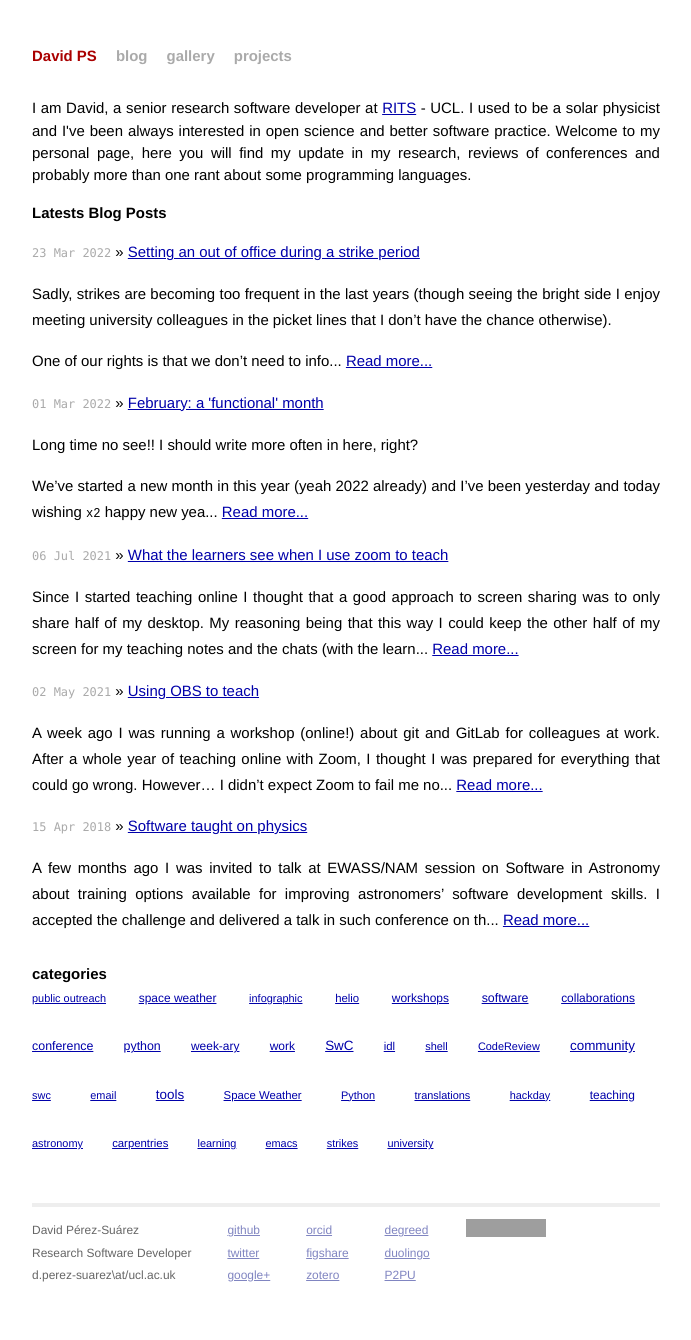
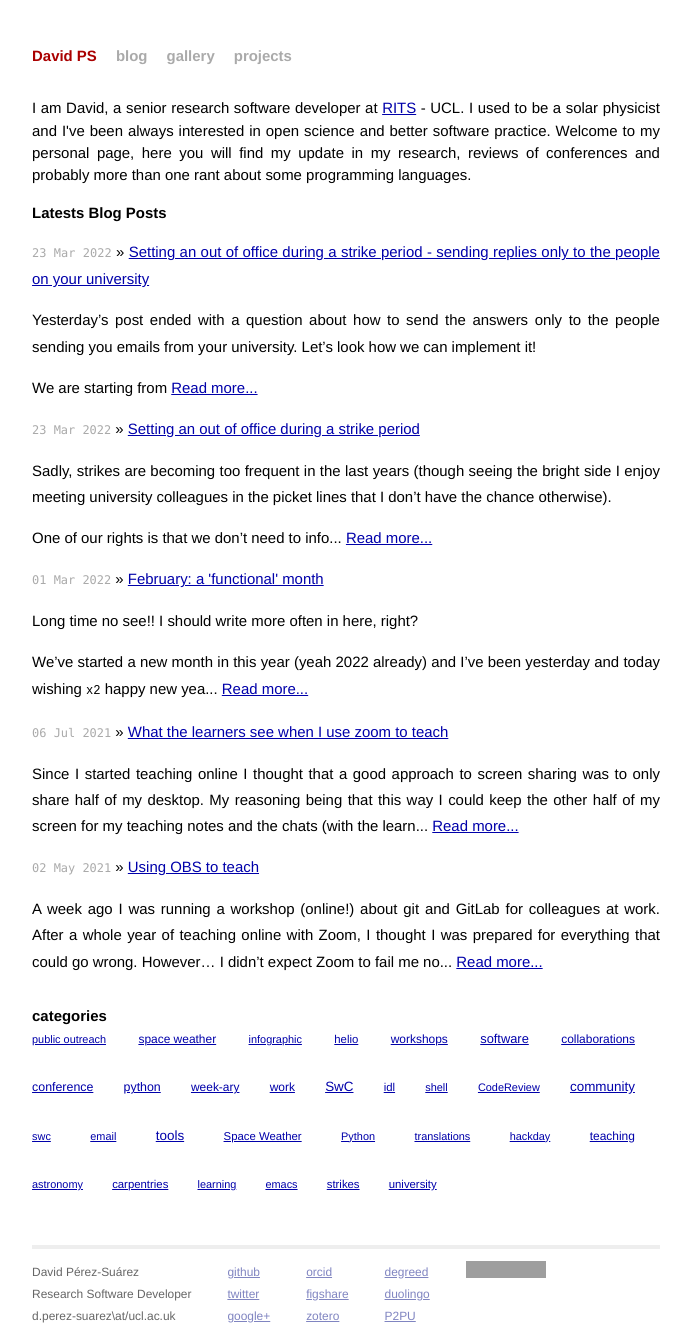
Before and after one commit to dpshelio/dpshelio.github.io, a Jekyll site: the page built from index.html, in a window 1280 px wide. Shown: the whole page, without its empty margins (294-985 px from the left). Built offline with Jekyll 4.4.1, drawn with Linux system fonts in a browser that asks for light colours; before the commit the page ends 1299 px from its top, so only the background shows below that; some of the changed lines change nothing that is shown; grey boxes are pictures that could not be loaded.

Commit message:
Introduces to conditions by expanding on the post about OoO

````diff
--- a/_posts/2022/03/23/2022-03-23-an-out-of-office-during-strike-period.md
+++ b/_posts/2022/03/23/2022-03-23-an-out-of-office-during-strike-period.md
@@ -163,5 +163,7 @@
 domain. If does so, then we proceed send the email, otherwise, send another
 general email.
 
+**Update:** Check the [next post to see how to include that condition][OoO-2].
 
 [power automate]: https://emea.flow.microsoft.com/en-us/
+[OoO-2]: {% post_url /2022/03/23/2022-03-24-out-of-office-2 %}
--- /dev/null
+++ b/_posts/2022/03/23/2022-03-24-out-of-office-2.md
@@ -0,0 +1,112 @@
+---
+layout: post
+title: "Setting an out of office during a strike period - sending replies only to the people on your university"
+date: 2022-03-23
+time: "20:20:00"
+blog: "true"
+categories: ["strikes", "university", "software"]
+---
+
+Yesterday's post ended with a question about how to send the answers only to the
+people sending you emails from your university. Let's look how we can implement it!
+
+We are starting from [the flow that we created yesterday][OoO-1] - so, if you haven't
+done it yet, then start there. I'll wait for you here.
+
+Our previous power automate wokflow looked like this:
+
+<img height="200px" src="/gallery/images/2022/03/2022-03-23-power-automate-whole-workflow.png" />
+
+Now, we want to introduce a condition before sending these "personalised"
+replies only to senders from a particular domain, for example,
+`youruniversity.ac.uk`. In programming this is call [control
+flow][wiki-controlflow], in particular the conditional expression.
+
+```
+IF some conditions happens
+  THEN do x
+  ELSE do y
+```
+
+So, in our case this could be as
+
+```
+IF the email of the sender ends by `youruniversity.ac.uk`
+  THEN send a reply
+  ELSE do nothing
+```
+
+Let's try to code this into our flow. First we need to think where we want to
+include it. Certainly we want it after the receive email box (the trigger of the
+flow) and before the "send email" action. We have two options, just after the
+email is received, or after the excel spreadsheet is loaded. Since the
+spreadsheet only contains the messages for when we want to send the reply, then
+it makes sense to make it before that. However, if we were to also automate the
+responses to external people, then we would want it after the row from the excel
+file is extracted.
+
+When editing the flow, we can add a new step by clicking in the button at the
+bottom, or by clicking the plus symbol that appears when hovering in the
+connectors between the steps, as shown by this image:
+
+<img height="200px" src="/gallery/images/2022/03/2022-03-24-power-automate-add-intermediate.png" />
+
+We are going to create a condition action before getting the excel row. Choose add
+an action, and from the menu, choose Control. Inside the Control menu, pick condition.
+
+<img height="200px" src="/gallery/images/2022/03/2022-03-24-power-automate-add-control.png" />
+<img height="200px" src="/gallery/images/2022/03/2022-03-24-power-automate-add-condition.png" />
+
+
+The flow should look like:
+
+<img height="200px" src="/gallery/images/2022/03/2022-03-24-power-automate-flow-after-control.png" />
+
+And by dragging and dropping the excel and send email actions into the "yes"
+box, should then look like this:
+
+
+<img height="200px" src="/gallery/images/2022/03/2022-03-24-power-automate-flow-after-control-drag.png" />
+
+
+We've got so far the skeleton of what we want to happen.
+
+```
+1. Trigger the flow when an email is received
+2. IF <condition to create> happens
+     THEN
+        - extract the row for today
+        - send a reply with the personalised message
+     ELSE
+        - do nothing
+```
+
+What we are missing is to set the condition. Remember, we want to only reply
+emails that comes from our own institution. Therefore, we need to look up the
+address of the sender and check if the end of the email is like
+`youruniversity.ac.uk`.
+
+To do this step, we need to fill the three fields under the condition action.
+The first one is the value we want to compare. Clicking there you'll see all the
+dynamic content generated from the previous action, and between these the "From"
+field - i.e., the email of the sender. In the second field we are going to set
+the condition. From all the options there, the simplest one for our needs is
+"ends with" and the last field we set the pattern we want the address of the
+sender to match. `youruniversity.ac.uk`. At the end, it should look like:
+
+
+<img height="200px" src="/gallery/images/2022/03/2022-03-24-power-automate-add-condition-filled.png" />
+
+And that's it! Now only the emails from a sender with a domain as specified in
+the condition will get through the "If yes" branch and get a reply.
+
+
+One more thing! Remember to turn the workflow off when you don't want to process
+your incoming email. You won't be sending replies if there's not a date matched
+on the spreadsheet, but we probably won't like to have some machine somewhere in
+the world running these workflows once and again to fail all the times.
+
+
+
+[OoO-1]: {% post_url /2022/03/23/2022-03-23-an-out-of-office-during-strike-period %}
+[wiki-controlflow]: https://en.wikipedia.org/wiki/Control_flow
````
Also changed, not shown: gallery/images/2022/03/2022-03-24-power-automate-add-condition-filled.png (added), gallery/images/2022/03/2022-03-24-power-automate-add-condition.png (added), gallery/images/2022/03/2022-03-24-power-automate-add-control.png (added), gallery/images/2022/03/2022-03-24-power-automate-add-intermediate.png (added), gallery/images/2022/03/2022-03-24-power-automate-flow-after-control-drag.png (added), gallery/images/2022/03/2022-03-24-power-automate-flow-after-control.png (added).
